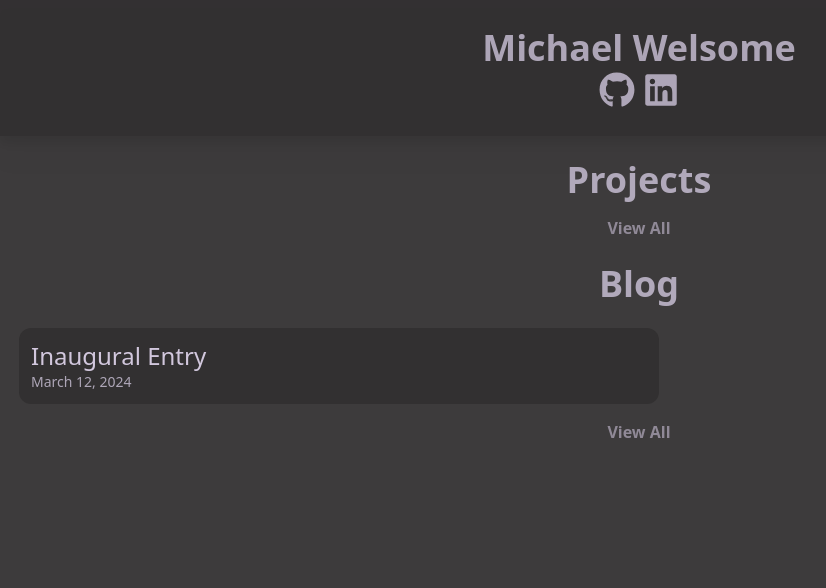
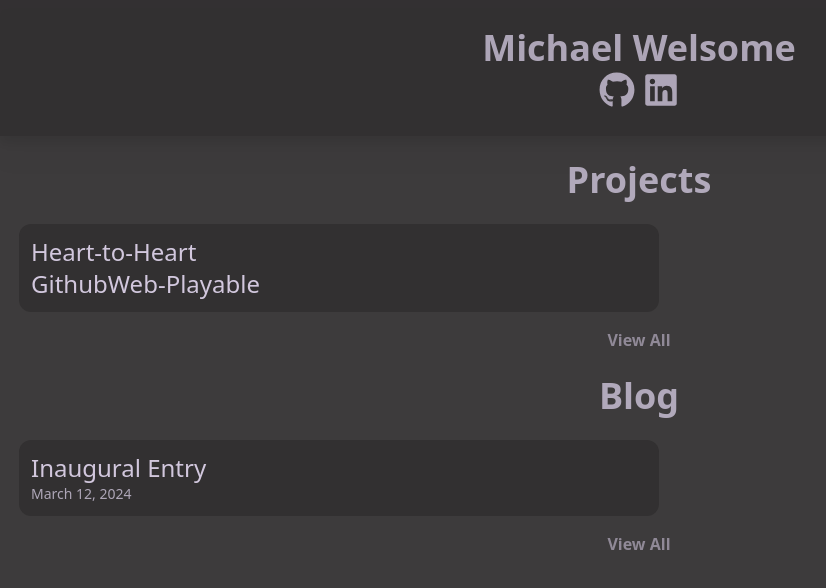
Before and after one commit to MiquilW/miquil, a Next.js app: page / in a window 1280 px wide. Shown: the top 588 px of the page, without its empty margins (1-827 px from the left). Built offline with nearby package versions, Linux system fonts and the light colour scheme.

Commit message:
Added project support

```diff
--- a/src/app/components/ProfilePic.tsx
+++ /dev/null
@@ -1,17 +0,0 @@
-import React from 'react'
-import Image from 'next/image'
-
-export default function ProfilePic() {
-  return (
-    <section className='w-full mx-auto'>
-      <Image className='border-4 border-black drop-shadow-xl mx-auto mt-8 rounded-full'
-        src="/images/alt.JPG"
-        width={400}
-        height={400}
-        alt="Michael Welsome"
-        priority={true}
-      />
-      <div className='absolute top-40 font-extrabold left-1/2 mx-auto'>Michael Welsome</div>
-    </section>
-  )
-}
--- /dev/null
+++ b/src/app/components/Project.tsx
@@ -0,0 +1,28 @@
+import React from 'react'
+import Link from 'next/link'
+
+type Props = {
+  project: Project
+}
+
+function Project({ project }: Props) {
+  const { id, name, image, github, web } = project
+
+  return (
+    <li className='mt-4 text-2xl' key={id}>
+      <div className='bg-sunset4 p-3 rounded-xl w-1/2'>
+        <p className='text-sunset5/90 hover:text-sunset5 duration-300'>
+          {name}
+        </p>
+        <Link className='text-sunset5/90 hover:text-sunset5 duration-300' href={github} target="_blank">
+          Github
+        </Link>
+        <Link className='text-sunset5/90 hover:text-sunset5 duration-300' href={web} target="_blank">
+          Web-Playable
+        </Link>
+      </div>
+    </li>
+  )
+}
+
+export default Project
--- /dev/null
+++ b/src/app/components/Projects.tsx
@@ -0,0 +1,16 @@
+import React from 'react'
+import { projects } from '../../../lib/projects'
+import Project from './Project'
+
+export default function Posts() {
+
+  return (
+    <section className='mt-6 mx-auto max-w-7xl'>
+      <ul className='mx-5 w-full'>
+        {projects.map(project => (
+          <Project key={project.id} project={project} />
+        ))}
+      </ul>
+    </section>
+  )
+}
--- a/src/app/components/SplitScreen.tsx
+++ b/src/app/components/SplitScreen.tsx
@@ -1,5 +1,6 @@
 import React from 'react'
 import Posts from './Posts'
+import Projects from './Projects'
 import Link from 'next/link'
 
 export default function SplitScreen() {
@@ -7,6 +8,7 @@ export default function SplitScreen() {
     <div className='mx-auto'>
       <div>
         <h1 className='text-sunset5/70 mt-6 font-bold text-4xl grid place-content-center mb-0'>Projects</h1>
+        <Projects />
         <div className='mx-auto  grid place-content-center'>
           <Link className='text-sunset5/50 no-underline hover:text-sunset5 mt-4 font-bold duration-300' href='/projects'>
             View All
```
Also changed, not shown: lib/projects.ts (renamed from projects/projects.ts), public/images/alt.JPG (deleted), 1 other file (tests, documents, lock files or other folders).
